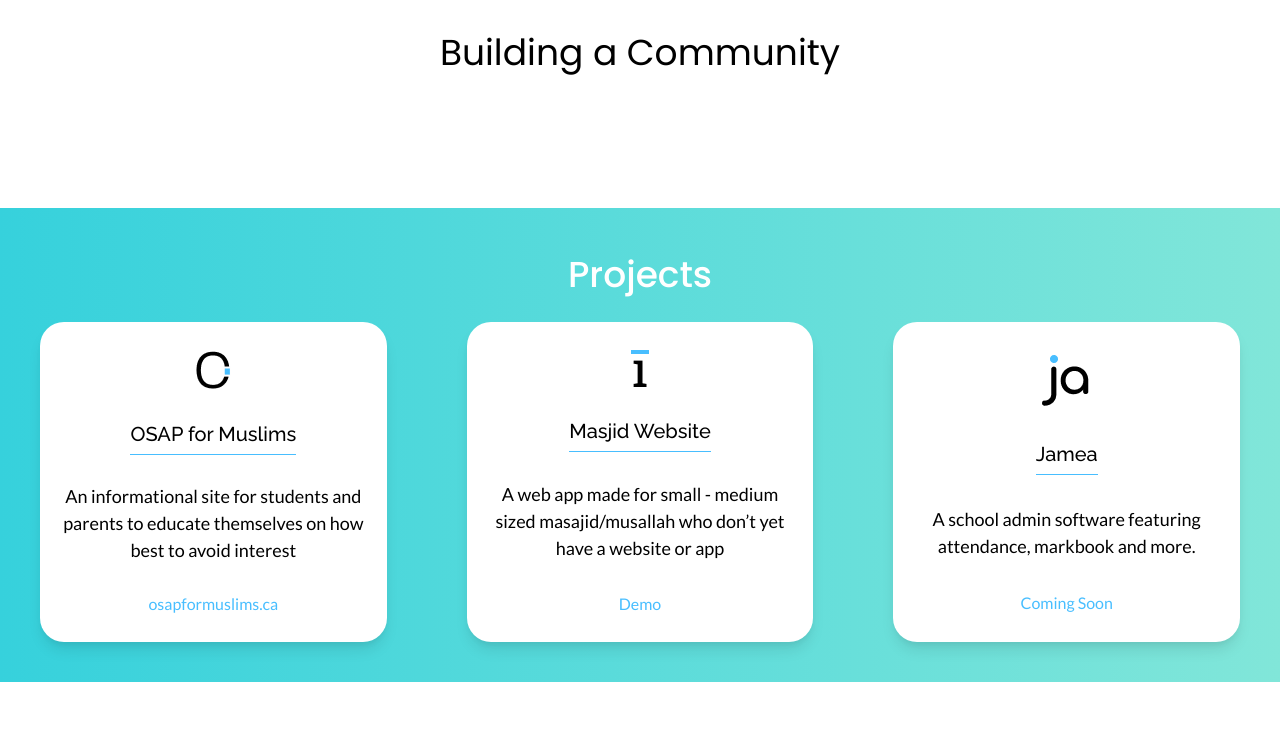
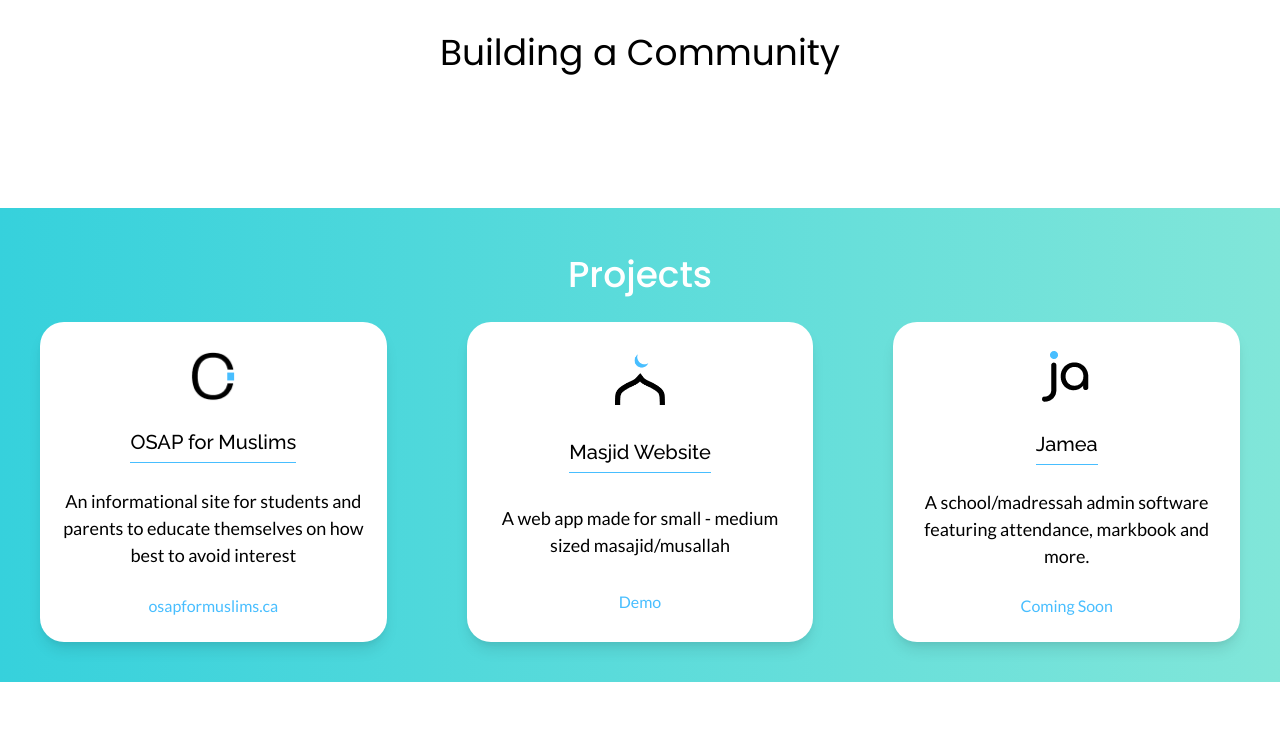
Before and after one commit to SamahaCore/samaha, a Vue app: page / in a window 1280 px wide. Shown: the part 403-1136 px from the top of the page. Built offline with nearby package versions, Linux system fonts and the light colour scheme.

Commit message:
added better logos, resolve #2

```diff
--- a/src/App.vue
+++ b/src/App.vue
@@ -102,7 +102,7 @@ export default {
         pwa: {
           title: "Masjid Website",
           description:
-            "A web app made for small - medium sized masajid/musallah who don’t yet have a website or app",
+            "A web app made for small - medium sized masajid/musallah",
           img: "pwaLogo.png",
           bottomtxt: "Demo",
           link: "https://masjid-pwa.web.app/",
@@ -110,7 +110,7 @@ export default {
         jamea: {
           title: "Jamea",
           description:
-            "A school admin software featuring attendance, markbook and more.",
+            "A school/madressah admin software featuring attendance, markbook and more.",
           img: "jameaLogo.png",
           bottomtxt: "Coming Soon",
           link: "",
--- a/src/components/Project.vue
+++ b/src/components/Project.vue
@@ -2,7 +2,7 @@
   <div
     class="card mx-10 my-5 p-5 bg-white rounded-3xl w-2/3 grid place-items-center shadow-lg"
   >
-    <img :src="require('@/assets/' + img + '')" alt="logo" />
+    <img width="50" :src="require('@/assets/' + img + '')" alt="logo" />
     <h1 class="title my-4 text-center font-medium font-raleway text-xl">
       {{ title }}
     </h1>
```
Also changed, not shown: src/assets/o4mLogo.png, src/assets/pwaLogo.png.
